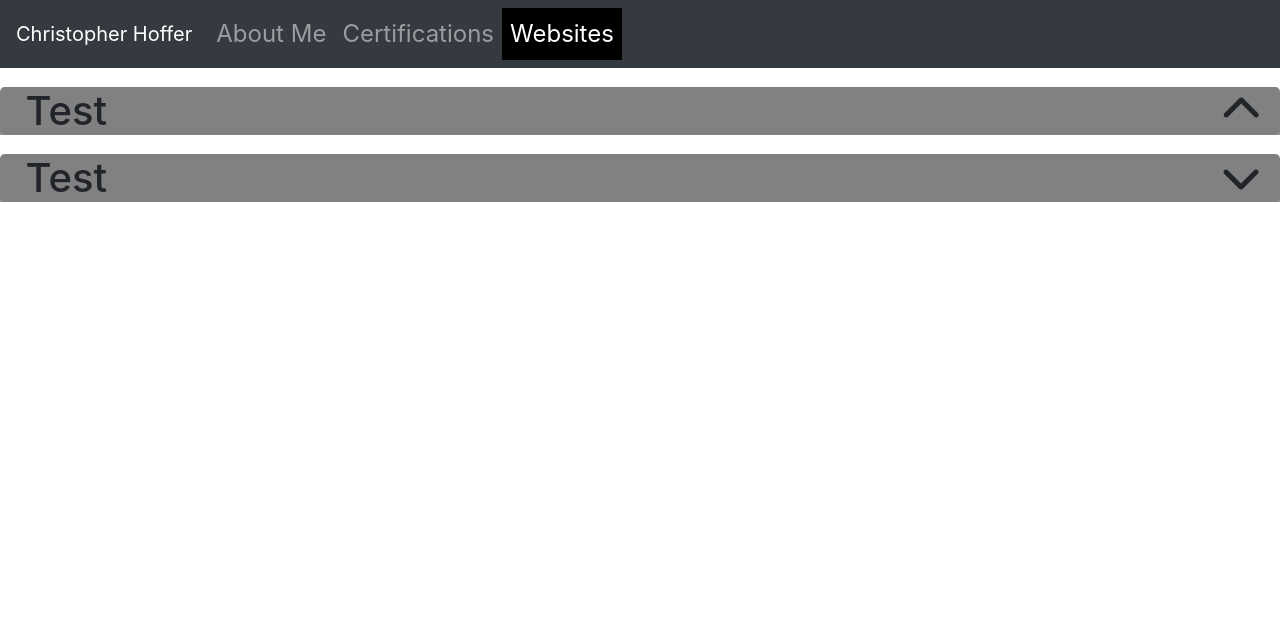
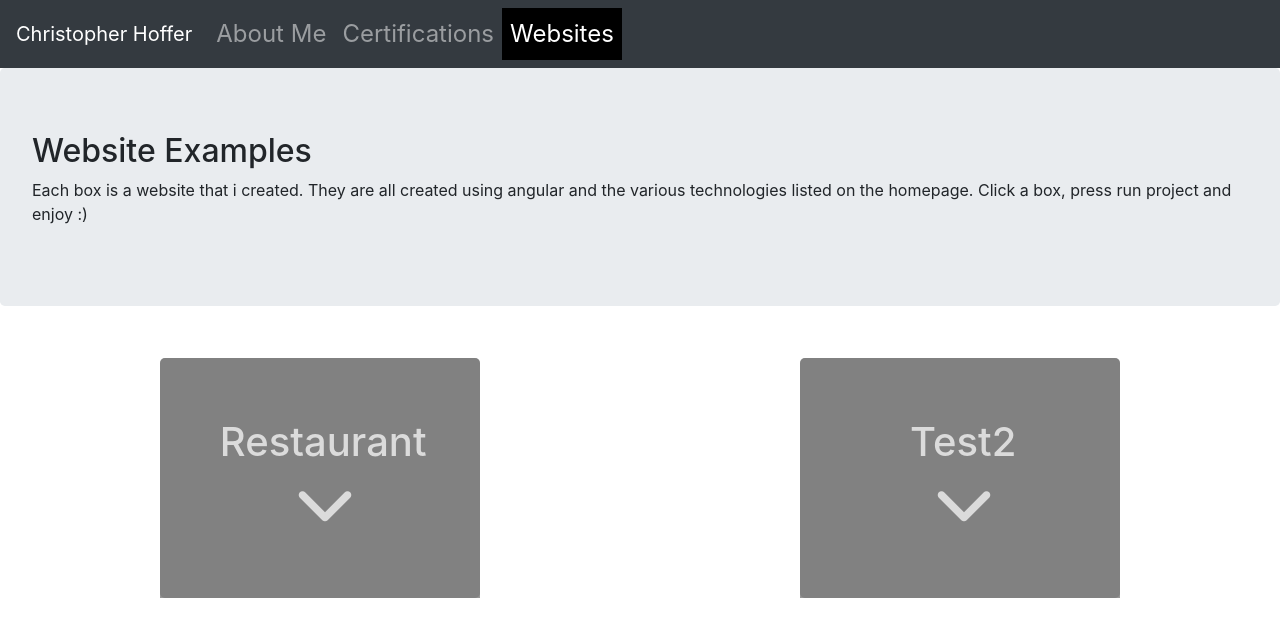
Before and after one commit to Choffs/Choffs.github.io, a website: page websites.html in a window 1280 px wide. Drawn offline with nearby package versions, Linux system fonts and the light colour scheme.

Commit message:
'update'

```diff
--- a/js/website.js
+++ b/js/website.js
@@ -1,7 +1,11 @@
 var websites =
 [
   {
-    title: 'Test',
+    title: 'Restaurant',
+    url: 'https://stackblitz.com/edit/angular-fbuqwm?ctl=1&embed=1&file=src/app/modules/angular-material.module.ts&hideExplorer=1&hideNavigation=1&view=preview'
+  },
+  {
+    title: 'Test2',
     url: 'https://stackblitz.com/edit/angular-yudntd?ctl=1&embed=1&file=src/app/app.component.ts&hideExplorer=1&hideNavigation=1&view=preview'
   }
 ]
@@ -12,7 +16,8 @@ var mainWebContainer = $('.web-wrapper-main');
   websites.forEach((item, i) => {
     var web_obj = $(document.createElement('div'));
     mainWebContainer.append(web_obj);
-    web_obj.addClass('web-object');
+    web_obj.addClass('collapsed web-object');
+
     var site_btn = $(document.createElement('div'));
     site_btn.addClass('collapsed site-btn');
     web_obj.append(site_btn);
@@ -33,7 +38,26 @@ var mainWebContainer = $('.web-wrapper-main');
     var iFrame = $(document.createElement('iframe'));
     iFrame.attr('src',item.url);
     site_collapse.append(iFrame)
+    web_obj.on('click', function(event) {
+      if(site_collapse.hasClass('collapsing'))
+      {
+        return;
+      }
+      if(site_btn.hasClass('collapsed'))
+      {
+        web_obj.addClass('open');
+        web_obj.removeClass('collapsed');
+        console.log("Im Open For Business");
+      }
+      else {
+        {
+          web_obj.addClass('collapsed');
+          web_obj.removeClass('open');
+          console.log('Im Collapsed');
 
+        }
+      }
+    })
     console.log(item.title);
   });
 
--- a/style/websites.css
+++ b/style/websites.css
@@ -4,7 +4,8 @@ html, body
 }
 div.web-wrapper-main
 {
-  height: 100%;
+  display: flex;
+  flex-wrap: wrap;
 }
 
 div.web-object
@@ -13,6 +14,42 @@ div.web-object
   margin-top: 1.5%;
   margin-bottom: 1.5%;
   border-radius: 5px;
+  transition: width 1s;
+}
+div.web-object.collapsed
+{
+  margin-right: auto;
+  margin-left: auto;
+  width: 25%;
+}
+div.web-object.collapsed .site-btn
+{
+  display: flex;
+  flex-direction: column;
+  align-items: center;
+  margin-right: auto;
+  margin-left: auto;
+  text-align: center;
+  height: 15em;
+}
+div.web-object.collapsed .site-btn h1
+{
+  margin-top: auto;
+  margin-bottom: auto;
+}
+div.web-object.collapsed .site-btn span{
+  margin-left: 1.5%;
+  font-size: 1.5em;
+}
+div.web-object.open .site-btn span
+{
+  float:right;
+  margin-right: 1.5%;
+}
+div.web-object.open
+{
+  min-width: 100%;
+  flex: 1;
 }
 div.site-btn
 {
@@ -20,17 +57,9 @@ div.site-btn
   user-select: none;
   cursor: pointer;
   background: #5c5c5ca4;
+  color: #ffffffb6;
   border-top-left-radius: inherit;
   border-top-right-radius: inherit;
-}
-div.site-btn h1 span
-{
-  float:right;
-}
-div.site-btn h1 span
-{
-  float:right;
-  margin-right: 1.5%;
 }
 div.site-collapsable
 {
@@ -39,7 +68,7 @@ div.site-collapsable
 div.site-btn span i
 {
   transform: rotate(0deg);
-  transition: transform .5s;
+  transition: transform .5s .75s;
 }
 div.site-btn.collapsed span i
 {
--- a/websites.html
+++ b/websites.html
@@ -14,7 +14,6 @@
     <nav class="navbar navbar-expand-lg navbar-dark bg-dark">
     <a href="index.html" class="navbar-brand">Christopher Hoffer</a>
     <ul class="navbar-nav mr-auto">
-
       <li class="nav-item">
         <a href="" class="nav-link">About Me</a>
       </li>
@@ -28,13 +27,12 @@
       </li>
     </ul>
     </nav>
+    <div class="jumbotron">
+      <h2>Website Examples</h2>
+      <p>Each box is a website that i created. They are all created using angular and the various technologies listed on the homepage.
+        Click a box, press run project and enjoy :) </p>
+    </div>
     <div class="web-wrapper-main">
-      <div class="web-object">
-        <div class="site-btn" data-toggle='collapse'data-target='#test'><h1>Test  <span><i class="fas fa-chevron-up"></i></span></h1></div>
-        <div class="collapse site-collapsable" id='test'>
-          <iframe src="https://stackblitz.com/edit/angular-yudntd?ctl=1&embed=1&file=src/app/app.component.ts&view=preview"></iframe></div>
-      </div>
-
     </div>
     <script src="https://kit.fontawesome.com/579d96c115.js" crossorigin="anonymous"></script>
     <script src="https://code.jquery.com/jquery-3.3.1.slim.min.js" integrity="sha384-q8i/X+965DzO0rT7abK41JStQIAqVgRVzpbzo5smXKp4YfRvH+8abtTE1Pi6jizo" crossorigin="anonymous"></script>
```
